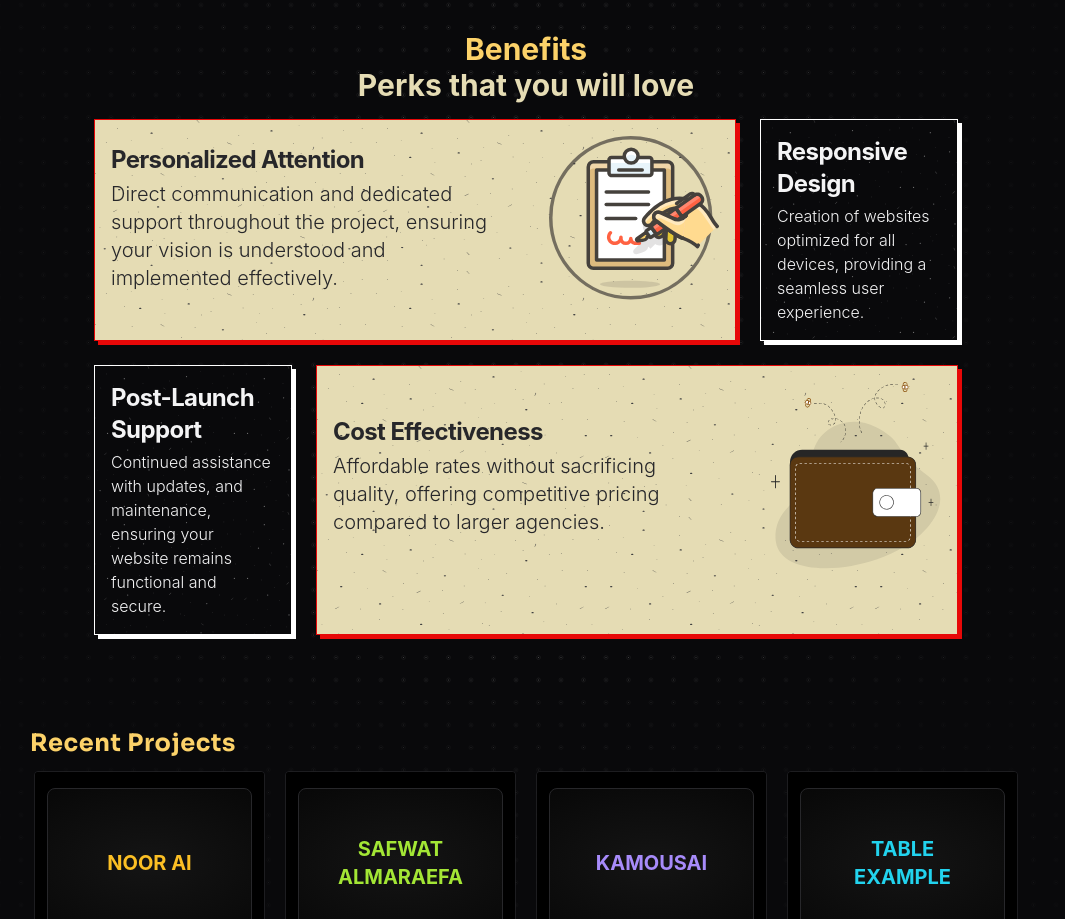
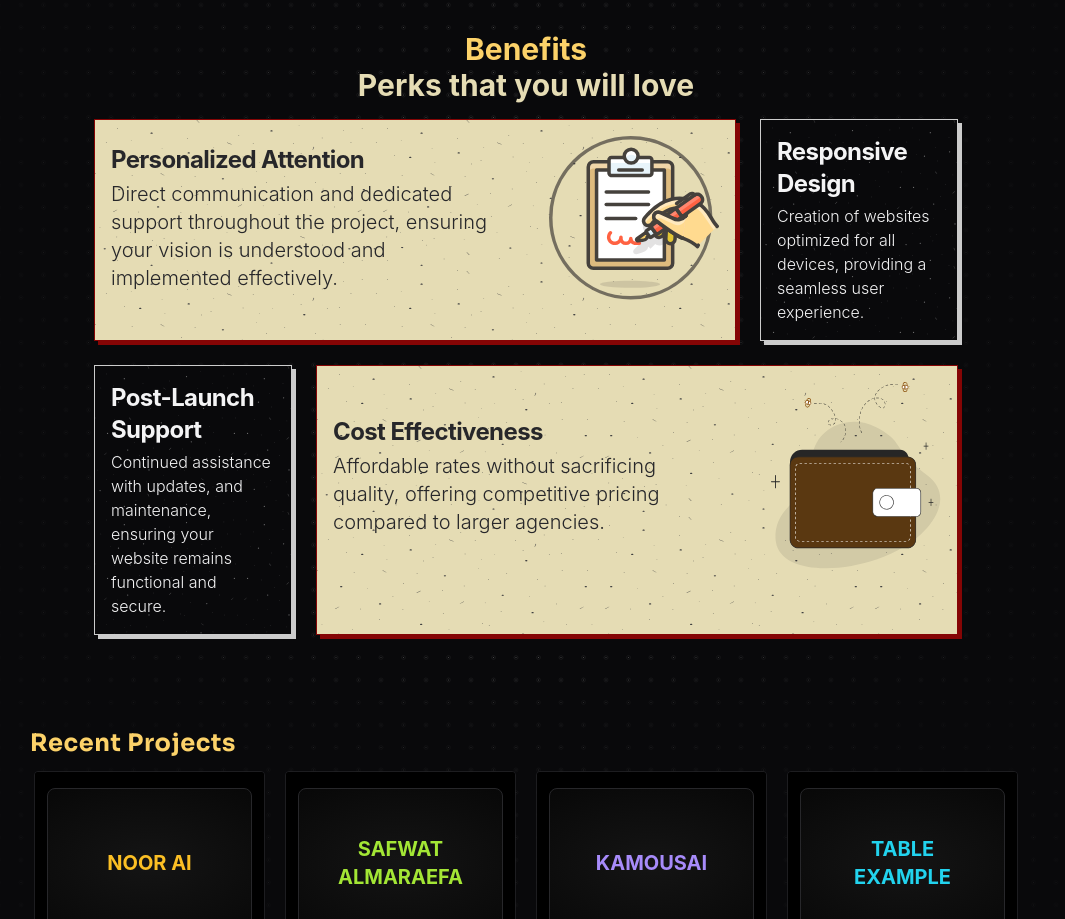
Before and after one commit to Ali-Hussein-dev/Ali-Hussein-dev, a Next.js app: page / in a window 1280 px wide. Shown: the part 1581-2500 px from the top of the page, without its empty margins (114-1179 px from the left). Built offline with nearby package versions, Linux system fonts and the light colour scheme; what tailwind-custom-utilities, tailwindcss-highlights would draw is missing.

Commit message:
style: reduce brightness

```diff
--- a/src/components/benefits/benefits.module.css
+++ b/src/components/benefits/benefits.module.css
@@ -1,7 +1,7 @@
 /* White Card */
 .card1 {
-  box-shadow: 4px 4px 0px #e70808;
-  border: 1px solid #e70808;
+  box-shadow: 4px 4px 0px hsl(0, 93%, 27%);
+    border: 1px solid hsl(0, 93%, 27%);
 
   background-repeat: repeat;
   background-size: 270px;
@@ -10,8 +10,8 @@
 
 /* Black Card */
 .card2 {
-  box-shadow: 4px 4px 0px #fff;
-  border: 1px solid #fff;
+  box-shadow: 4px 4px 0px hsl(0, 0%, 80%);
+    border: 1px solid hsl(0, 0%, 80%);
   background-repeat: repeat;
   background-size: 140px;
   background-image: url('/grain-white.svg');
```
